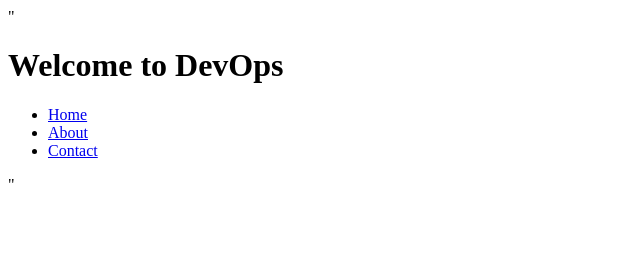
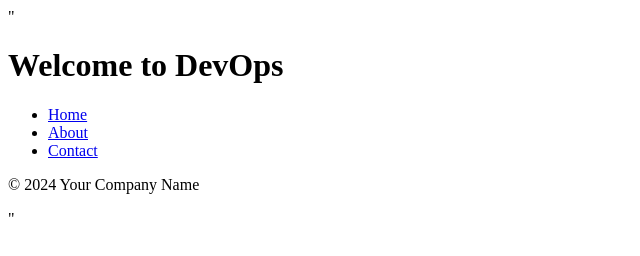
Before and after one commit to pratik708/devops_test, a plain HTML site: page index.html in a window 1280 px wide. Shown: the whole page, without its empty margins (0-640 px from the left). Drawn offline with Linux system fonts and the light colour scheme.

Commit message:
Add simple footer to HTML file

```diff
--- a/index.html
+++ b/index.html
@@ -16,5 +16,8 @@
                 <li><a href="#contact">Contact</a></li>
             </ul>
         </nav>
+        <footer>
+            <p>&copy; 2024 Your Company Name</p>
+        </footer>
     </body>
     </html>"
```
